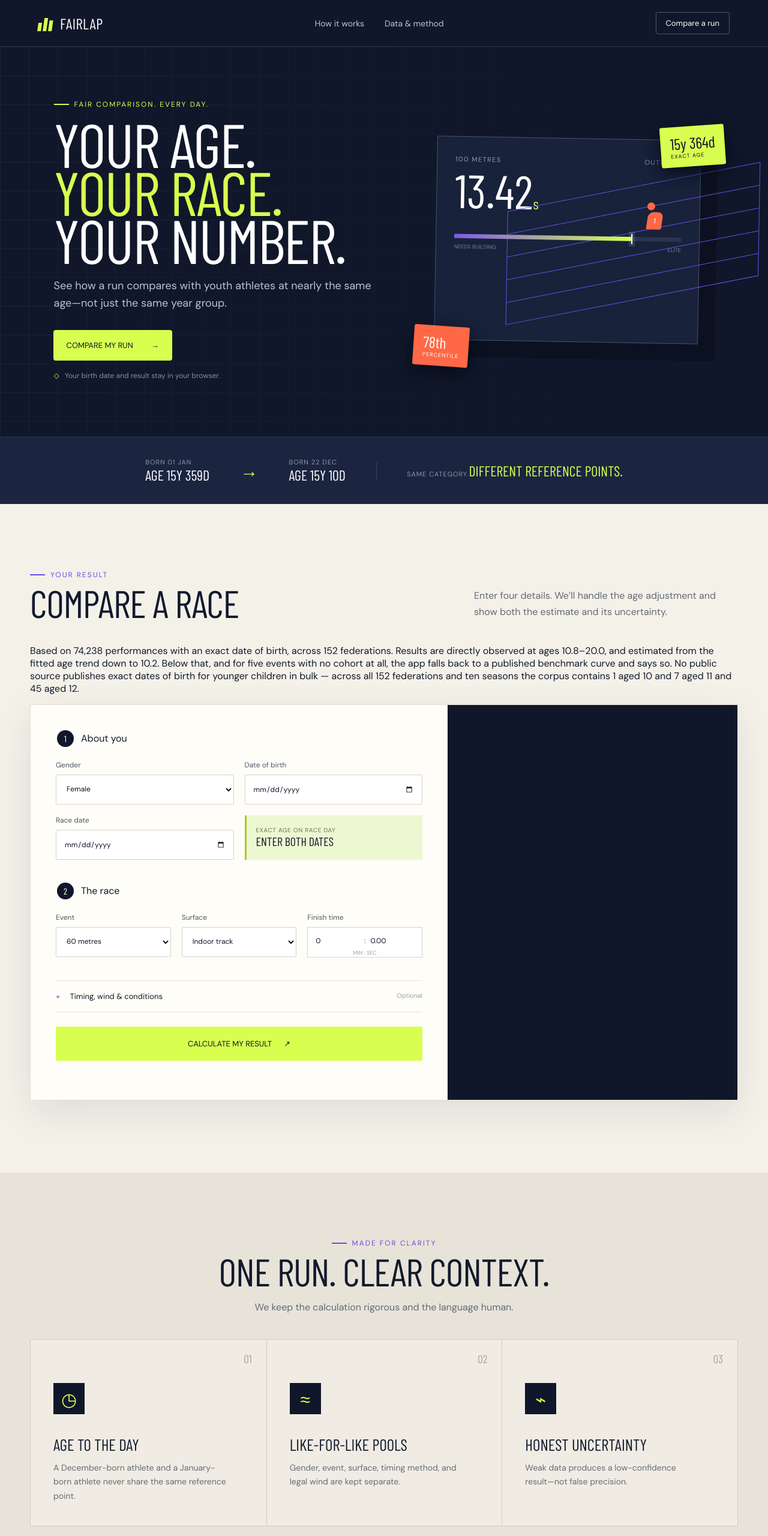
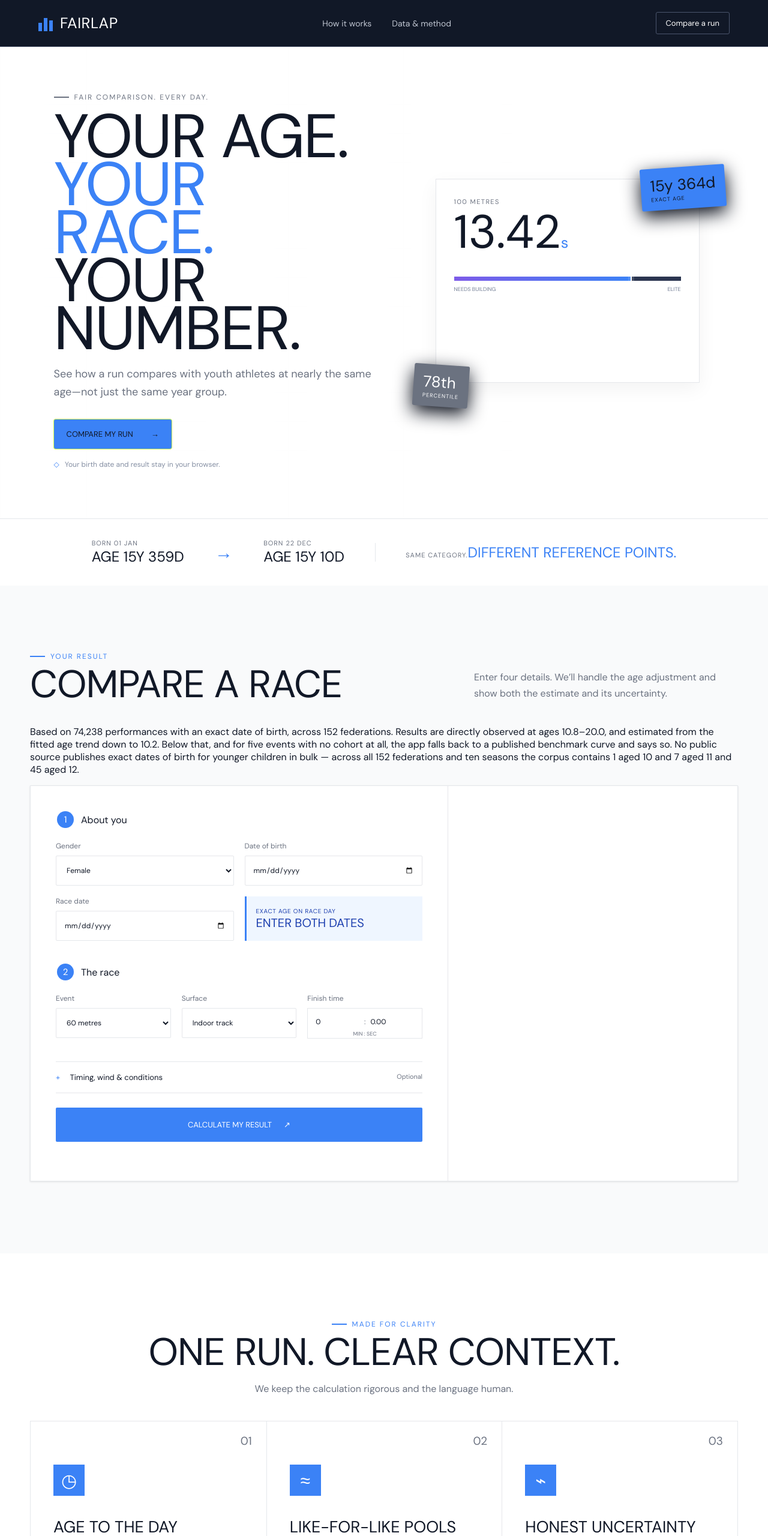
Before and after one commit to sivertba/youth-runner-rank, a website built with Vite: page index.html in a window 1280 px wide. Shown: the top 2560 px of the page at 60% size. Built offline with nearby package versions, Linux system fonts and the light colour scheme.

Commit message:
Fairlap1

```diff
--- a/src/main.ts
+++ b/src/main.ts
@@ -81,8 +81,10 @@ function formatTime(seconds: number): string {
 }
 
 function formatPace(secondsPerKm: number): string {
-  const rounded = Math.round(secondsPerKm)
-  return `${Math.floor(rounded / 60)}:${String(rounded % 60).padStart(2, '0')} /km`
+  const safe = Math.max(0, secondsPerKm)
+  const minutes = Math.floor(safe / 60)
+  const remaining = Math.round((safe - minutes * 60) * 100) / 100
+  return `${minutes}:${remaining.toFixed(2).padStart(5, '0')} /km`
 }
 
 function resultLabel(percentile: number): string {
--- a/src/style.css
+++ b/src/style.css
@@ -1,18 +1,18 @@
 :root {
   font-family: 'DM Sans', system-ui, sans-serif;
-  color: #111a2d;
-  background: #f4f1e9;
+  color: #111827;
+  background: #f9fafb;
   font-synthesis: none;
   text-rendering: optimizeLegibility;
-  --navy: #10172a;
-  --navy-2: #19233c;
-  --lime: #d8ff4f;
-  --orange: #ff6846;
-  --cream: #f4f1e9;
-  --paper: #fffdf7;
-  --muted: #626a79;
-  --line: #d9d5ca;
-  --display: 'Barlow Condensed', Impact, sans-serif;
+  --navy: #111827;
+  --navy-2: #1f2937;
+  --lime: #3b82f6;
+  --orange: #6b7280;
+  --cream: #f9fafb;
+  --paper: #ffffff;
+  --muted: #6b7280;
+  --line: #e5e7eb;
+  --display: 'DM Sans', system-ui, sans-serif;
 }
 
 * { box-sizing: border-box; }
@@ -25,7 +25,7 @@ a { color: inherit; }
 
 .site-header { height: 78px; padding: 0 clamp(24px, 5vw, 80px); display: flex; align-items: center; justify-content: space-between; background: var(--navy); color: white; border-bottom: 1px solid #2b344c; }
 .brand { display: inline-flex; align-items: center; gap: 10px; text-decoration: none; font-family: var(--display); font-size: 25px; font-weight: 800; letter-spacing: .5px; text-transform: uppercase; }
-.brand-mark { width: 26px; height: 27px; display: flex; align-items: flex-end; gap: 3px; transform: skew(-8deg); }
+.brand-mark { width: 26px; height: 27px; display: flex; align-items: flex-end; gap: 3px; }
 .brand-mark span { display: block; width: 6px; background: var(--lime); }
 .brand-mark span:nth-child(1) { height: 14px; }
 .brand-mark span:nth-child(2) { height: 22px; }
@@ -35,30 +35,27 @@ a { color: inherit; }
 .site-header nav a:hover { color: white; }
 .header-cta { border: 1px solid #4b556c; border-radius: 3px; padding: 9px 16px; font-size: 13px; text-decoration: none; font-weight: 700; }
 
-.hero { min-height: 650px; padding: 76px clamp(24px, 7vw, 110px) 82px; display: grid; grid-template-columns: minmax(0, 1.05fr) minmax(380px, .95fr); gap: 70px; align-items: center; position: relative; overflow: hidden; color: white; background: var(--navy); }
-.hero-grid { position: absolute; inset: 0; opacity: .045; background-image: linear-gradient(#fff 1px, transparent 1px), linear-gradient(90deg, #fff 1px, transparent 1px); background-size: 48px 48px; mask-image: linear-gradient(90deg, #000, transparent 80%); }
+.hero { min-height: 650px; padding: 76px clamp(24px, 7vw, 110px) 82px; display: grid; grid-template-columns: minmax(0, 1.05fr) minmax(380px, .95fr); gap: 70px; align-items: center; position: relative; overflow: hidden; color: var(--navy); background: var(--paper); }
+.hero-grid { position: absolute; inset: 0; opacity: .02; background-image: linear-gradient(var(--line) 1px, transparent 1px), linear-gradient(90deg, var(--line) 1px, transparent 1px); background-size: 48px 48px; mask-image: linear-gradient(90deg, #000, transparent 80%); }
 .hero-copy, .hero-visual { position: relative; z-index: 1; }
-.eyebrow { display: flex; align-items: center; gap: 9px; color: var(--lime); text-transform: uppercase; font-size: 12px; font-weight: 700; letter-spacing: 2px; }
+.eyebrow { display: flex; align-items: center; gap: 9px; color: var(--muted); text-transform: uppercase; font-size: 12px; font-weight: 700; letter-spacing: 2px; }
 .eyebrow span { width: 25px; height: 2px; background: currentColor; }
-.eyebrow.dark { color: #6b4aeb; }
-.hero h1 { margin: 18px 0 22px; font-family: var(--display); font-size: clamp(70px, 8vw, 118px); line-height: .78; letter-spacing: -2px; text-transform: uppercase; }
+.eyebrow.dark { color: var(--lime); }
+.hero h1 { margin: 18px 0 22px; font-family: var(--display); font-size: clamp(70px, 8vw, 118px); line-height: .78; letter-spacing: -2px; text-transform: uppercase; color: var(--navy); }
 .hero h1 em { color: var(--lime); font-style: italic; }
-.hero-lead { max-width: 560px; margin: 0 0 30px; color: #bbc2cf; font-size: 18px; line-height: 1.65; }
+.hero-lead { max-width: 560px; margin: 0 0 30px; color: var(--muted); font-size: 18px; line-height: 1.65; }
 .primary-button { display: inline-flex; gap: 30px; align-items: center; padding: 16px 21px; color: var(--navy); background: var(--lime); text-decoration: none; text-transform: uppercase; font-weight: 800; font-size: 13px; border-radius: 3px; box-shadow: 0 0 0 1px #d8ff4f; transition: transform .2s, box-shadow .2s; }
 .primary-button:hover { transform: translateY(-2px); box-shadow: 0 7px 0 rgba(216,255,79,.16); }
 .privacy-note { margin-top: 18px; color: #858fa3; font-size: 12px; }
 .privacy-note span { color: var(--lime); margin-right: 6px; }
 
 .hero-visual { min-height: 430px; display: flex; align-items: center; justify-content: center; }
-.track-card { position: relative; width: min(100%, 440px); height: 340px; padding: 30px; border: 1px solid #475168; background: #18223a; box-shadow: 28px 28px 0 #0b1120; transform: rotate(1deg); }
-.track-card-top { display: flex; justify-content: space-between; color: #919caf; font-size: 11px; text-transform: uppercase; letter-spacing: 1.4px; }
-.track-card-time { margin-top: 5px; font-family: var(--display); font-size: 78px; line-height: 1; font-weight: 700; }
+.track-card { position: relative; width: min(100%, 440px); height: 340px; padding: 30px; border: 1px solid var(--line); background: var(--paper); box-shadow: 0 10px 30px rgba(0,0,0,0.05); transform: none; }
+.track-card-top { display: flex; justify-content: space-between; color: var(--muted); font-size: 11px; text-transform: uppercase; letter-spacing: 1.4px; }
+.track-card-time { margin-top: 5px; font-family: var(--display); font-size: 78px; line-height: 1; font-weight: 700; color: var(--navy); }
 .track-card-time small { color: var(--lime); font-size: 25px; }
-.track-lines { position: absolute; right: -100px; top: 78px; width: 420px; height: 190px; border: 1px solid #6a4fe3; transform: skewY(-12deg); }
-.track-lines i { display: block; height: 1px; margin-top: 37px; background: #6a4fe3; }
-.runner { position: absolute; right: 61px; top: 104px; width: 26px; height: 44px; }
-.runner span { display: block; width: 13px; height: 13px; border-radius: 50%; background: var(--orange); }
-.runner b { display: grid; place-items: center; width: 25px; height: 29px; margin-top: 3px; border-radius: 9px 9px 3px 3px; background: var(--orange); color: white; font-size: 12px; transform: skew(-8deg); }
+.track-lines { display: none; }
+.runner { display: none; }
 .mini-gauge { position: relative; height: 7px; margin-top: 35px; background: #2b3550; }
 .mini-gauge i { position: absolute; inset: 0 auto 0 0; background: linear-gradient(90deg, #7d5be8, var(--lime)); }
 .mini-gauge b { position: absolute; top: -5px; width: 2px; height: 17px; background: white; box-shadow: 0 0 0 4px rgba(255,255,255,.12); }
@@ -69,48 +66,48 @@ a { color: inherit; }
 .pill-one { top: 25px; right: -18px; color: var(--navy); background: var(--lime); }
 .pill-two { bottom: 5px; left: -12px; color: white; background: var(--orange); transform: rotate(4deg); }
 
-.age-proof { min-height: 112px; display: flex; align-items: center; justify-content: center; gap: clamp(20px, 4vw, 62px); padding: 22px 40px; color: white; background: #1b2540; border-top: 1px solid #2e3850; }
+.age-proof { min-height: 112px; display: flex; align-items: center; justify-content: center; gap: clamp(20px, 4vw, 62px); padding: 22px 40px; color: var(--navy); background: var(--paper); border-top: 1px solid var(--line); }
 .age-proof > div:not(.age-proof-message) { display: flex; flex-direction: column; }
-.age-proof span { color: #8e98ab; font-size: 11px; text-transform: uppercase; letter-spacing: 1px; }
-.age-proof strong { font-family: var(--display); font-size: 24px; text-transform: uppercase; }
+.age-proof span { color: var(--muted); font-size: 11px; text-transform: uppercase; letter-spacing: 1px; }
+.age-proof strong { font-family: var(--display); font-size: 24px; text-transform: uppercase; color: var(--navy); }
 .age-arrow { color: var(--lime); font-size: 30px; }
-.age-proof-message { padding-left: 50px; border-left: 1px solid #3b455c; }
+.age-proof-message { padding-left: 50px; border-left: 1px solid var(--line); }
 .age-proof-message strong { color: var(--lime); }
 
 .calculator-section { max-width: 1240px; margin: 0 auto; padding: 110px 30px 120px; }
 .section-intro { display: flex; justify-content: space-between; align-items: end; margin-bottom: 40px; gap: 30px; }
 .section-intro h2, .method-section h2 { margin: 10px 0 0; font-family: var(--display); font-size: clamp(45px, 5vw, 68px); line-height: .9; text-transform: uppercase; letter-spacing: -1px; }
 .section-intro > p { max-width: 440px; margin: 0; color: var(--muted); line-height: 1.7; }
-.calculator-card { display: grid; grid-template-columns: 1.18fr .82fr; min-height: 660px; background: var(--paper); box-shadow: 0 20px 60px rgba(16,23,42,.09); border: 1px solid #e5e0d5; }
+.calculator-card { display: grid; grid-template-columns: 1.18fr .82fr; min-height: 660px; background: var(--paper); box-shadow: 0 1px 3px rgba(0,0,0,0.1); border: 1px solid var(--line); }
 form { padding: 42px; }
 fieldset { border: 0; margin: 0 0 38px; padding: 0; }
-legend { display: flex; align-items: center; gap: 12px; width: 100%; margin-bottom: 22px; font-weight: 700; }
-legend span { display: grid; place-items: center; width: 28px; height: 28px; border-radius: 50%; color: white; background: var(--navy); font-family: var(--display); font-size: 15px; }
+legend { display: flex; align-items: center; gap: 12px; width: 100%; margin-bottom: 22px; font-weight: 700; color: var(--navy); }
+legend span { display: grid; place-items: center; width: 28px; height: 28px; border-radius: 50%; color: white; background: var(--lime); font-family: var(--display); font-size: 15px; }
 .field-grid { display: grid; gap: 18px; }
 .field-grid.two { grid-template-columns: repeat(2, 1fr); }
 .field-grid.three { grid-template-columns: repeat(3, 1fr); }
-label { display: flex; flex-direction: column; gap: 8px; color: #505869; font-size: 12px; font-weight: 600; }
-label > span { margin-left: 4px; color: #9a9faa; font-weight: 400; }
-input, select { width: 100%; min-height: 50px; border: 1px solid #d7d3ca; border-radius: 2px; padding: 0 13px; color: var(--navy); background: white; outline: none; }
-input:focus, select:focus { border-color: #6a4fe3; box-shadow: 0 0 0 3px rgba(106,79,227,.12); }
-.age-display { display: flex; flex-direction: column; justify-content: center; padding: 8px 16px; background: #edf7d1; border-left: 3px solid #a6cc24; }
-.age-display span { color: #6b7459; font-size: 10px; text-transform: uppercase; letter-spacing: .7px; }
-.age-display strong { font-family: var(--display); font-size: 20px; text-transform: uppercase; }
-.time-inputs { min-height: 50px; display: grid; grid-template-columns: 1fr auto 1fr; align-items: center; gap: 5px; border: 1px solid #d7d3ca; background: white; padding: 0 10px; }
+label { display: flex; flex-direction: column; gap: 8px; color: var(--muted); font-size: 12px; font-weight: 600; }
+label > span { margin-left: 4px; color: var(--muted); font-weight: 400; }
+input, select { width: 100%; min-height: 50px; border: 1px solid var(--line); border-radius: 2px; padding: 0 13px; color: var(--navy); background: white; outline: none; }
+input:focus, select:focus { border-color: var(--lime); box-shadow: 0 0 0 3px rgba(59,130,246,0.12); }
+.age-display { display: flex; flex-direction: column; justify-content: center; padding: 8px 16px; background: #eff6ff; border-left: 3px solid var(--lime); }
+.age-display span { color: #1e40af; font-size: 10px; text-transform: uppercase; letter-spacing: .7px; }
+.age-display strong { font-family: var(--display); font-size: 20px; text-transform: uppercase; color: #1e40af; }
+.time-inputs { min-height: 50px; display: grid; grid-template-columns: 1fr auto 1fr; align-items: center; gap: 5px; border: 1px solid var(--line); background: white; padding: 0 10px; }
 .time-inputs input { min-height: 44px; border: 0; padding: 0 3px; box-shadow: none; }
-.time-inputs span { grid-column: 1 / -1; margin-top: -14px; text-align: center; color: #9a9faa; font-size: 9px; text-transform: uppercase; }
-.conditions { border-top: 1px solid #e6e2d9; border-bottom: 1px solid #e6e2d9; padding: 17px 0; margin-bottom: 24px; }
-.conditions summary { display: flex; justify-content: space-between; cursor: pointer; font-size: 13px; font-weight: 700; }
-.conditions summary b { display: inline-block; width: 20px; color: #6a4fe3; }
-.conditions small { color: #999eaa; }
+.time-inputs span { grid-column: 1 / -1; margin-top: -14px; text-align: center; color: var(--muted); font-size: 9px; text-transform: uppercase; }
+.conditions { border-top: 1px solid var(--line); border-bottom: 1px solid var(--line); padding: 17px 0; margin-bottom: 24px; }
+.conditions summary { display: flex; justify-content: space-between; cursor: pointer; font-size: 13px; font-weight: 700; color: var(--navy); }
+.conditions summary b { display: inline-block; width: 20px; color: var(--lime); }
+.conditions small { color: var(--muted); }
 .conditions .field-grid { margin-top: 22px; }
-.conditions-note { align-self: end; color: #818795; font-size: 11px; line-height: 1.5; }
-.submit-button { width: 100%; min-height: 57px; display: flex; justify-content: center; align-items: center; gap: 20px; border: 0; border-radius: 2px; color: var(--navy); background: var(--lime); font-weight: 800; text-transform: uppercase; font-size: 13px; cursor: pointer; transition: background .15s; }
-.submit-button:hover { background: #c9f238; }
-.submit-button:disabled { background: #d8d8d8; color: #888; cursor: not-allowed; }
+.conditions-note { align-self: end; color: var(--muted); font-size: 11px; line-height: 1.5; }
+.submit-button { width: 100%; min-height: 57px; display: flex; justify-content: center; align-items: center; gap: 20px; border: 0; border-radius: 2px; color: white; background: var(--lime); font-weight: 800; text-transform: uppercase; font-size: 13px; cursor: pointer; transition: background .15s; }
+.submit-button:hover { background: #2563eb; }
+.submit-button:disabled { background: #d1d5db; color: #9ca3af; cursor: not-allowed; }
 form.dirty .submit-button { background: var(--orange); color: white; }
-form.dirty .submit-button:hover { background: #e85538; }
-.form-error { margin-bottom: 16px; padding: 12px 14px; color: #8a2518; background: #ffe6e1; font-size: 13px; }
+form.dirty .submit-button:hover { background: #4b5563; }
+.form-error { margin-bottom: 16px; padding: 12px 14px; color: #b91c1c; background: #fee2e2; font-size: 13px; }
 
 .result-header { display: flex; justify-content: space-between; align-items: center; margin-bottom: 16px; }
 .copy-button { min-height: 36px; padding: 0 16px; border: 1px solid #3a4560; border-radius: 2px; color: var(--lime); background: transparent; font-weight: 700; font-size: 11px; text-transform: uppercase; cursor: pointer; transition: background .15s, color .15s; }
@@ -120,54 +117,54 @@ form.dirty .submit-button:hover { background: #e85538; }
 .toast { position: fixed; bottom: 24px; right: 24px; z-index: 100; padding: 12px 20px; border-radius: 2px; background: var(--navy); color: white; font-size: 13px; font-weight: 600; box-shadow: 0 10px 30px rgba(16,23,42,.3); transform: translateY(100px); opacity: 0; transition: transform .25s, opacity .25s; }
 .toast.show { transform: translateY(0); opacity: 1; }
 
-.result-panel { padding: 48px 40px; color: white; background: var(--navy); }
+.result-panel { padding: 48px 40px; color: var(--navy); background: var(--paper); border-left: 1px solid var(--line); }
 .result-kicker { color: var(--lime); font-size: 11px; font-weight: 700; letter-spacing: 1.8px; text-transform: uppercase; }
 .result-rank { display: flex; align-items: end; gap: 13px; margin: 22px 0 2px; }
-.result-rank strong { font-family: var(--display); font-size: clamp(95px, 11vw, 150px); line-height: .8; color: white; }
+.result-rank strong { font-family: var(--display); font-size: clamp(95px, 11vw, 150px); line-height: .8; color: var(--navy); }
 .result-rank sup { color: var(--lime); font-size: 24px; }
-.result-rank span { margin-bottom: 8px; color: #9da6b8; text-transform: uppercase; font-size: 12px; }
-.result-summary { color: #aeb6c5; font-size: 14px; line-height: 1.6; }
-.result-summary strong { color: white; }
+.result-rank span { margin-bottom: 8px; color: var(--muted); text-transform: uppercase; font-size: 12px; }
+.result-summary { color: var(--muted); font-size: 14px; line-height: 1.6; }
+.result-summary strong { color: var(--navy); }
 .result-gauge { margin-top: 30px; }
-.gauge-track { position: relative; height: 9px; background: linear-gradient(90deg, #493783, #795ae4, var(--lime)); }
-.gauge-track b { position: absolute; top: -6px; width: 3px; height: 21px; background: white; box-shadow: 0 0 0 4px rgba(255,255,255,.1); }
-.result-gauge > div:last-child { display: flex; justify-content: space-between; margin-top: 9px; color: #78839a; font-size: 9px; text-transform: uppercase; }
+.gauge-track { position: relative; height: 9px; background: var(--line); }
+.gauge-track b { position: absolute; top: -6px; width: 3px; height: 21px; background: var(--lime); box-shadow: 0 0 0 4px rgba(59,130,246,0.1); }
+.result-gauge > div:last-child { display: flex; justify-content: space-between; margin-top: 9px; color: var(--muted); font-size: 9px; text-transform: uppercase; }
 .result-band { display: flex; justify-content: space-between; margin: 28px 0 22px; font-size: 12px; font-weight: 700; }
 .result-band span:first-child { color: var(--lime); }
-.confidence-low { color: #ffb15c; }
-.confidence-moderate { color: #ffd36d; }
+.confidence-low { color: #d97706; }
+.confidence-moderate { color: #b45309; }
 .confidence-high { color: var(--lime); }
-.result-times { display: grid; grid-template-columns: repeat(3, 1fr); border-top: 1px solid #303a50; border-bottom: 1px solid #303a50; }
+.result-times { display: grid; grid-template-columns: repeat(3, 1fr); border-top: 1px solid var(--line); border-bottom: 1px solid var(--line); }
 .result-times div { padding: 20px 10px 20px 0; display: flex; flex-direction: column; gap: 5px; }
-.result-times div + div { padding-left: 16px; border-left: 1px solid #303a50; }
-.result-times span { color: #818ca0; font-size: 9px; text-transform: uppercase; }
-.result-times strong { font-family: var(--display); font-size: 22px; }
-.result-context { display: flex; flex-direction: column; gap: 5px; margin-top: 20px; color: #8c96aa; font-size: 11px; }
-.result-context strong { color: white; font-size: 13px; }
-.result-warning { display: flex; gap: 9px; margin-top: 26px; padding: 12px; color: #adb5c4; background: #1b2540; font-size: 10px; line-height: 1.5; }
-.result-warning b { color: #ffb15c; }
+.result-times div + div { padding-left: 16px; border-left: 1px solid var(--line); }
+.result-times span { color: var(--muted); font-size: 9px; text-transform: uppercase; }
+.result-times strong { font-family: var(--display); font-size: 22px; color: var(--navy); }
+.result-context { display: flex; flex-direction: column; gap: 5px; margin-top: 20px; color: var(--muted); font-size: 11px; }
+.result-context strong { color: var(--navy); font-size: 13px; }
+.result-warning { display: flex; gap: 9px; margin-top: 26px; padding: 12px; color: var(--muted); background: #f3f4f6; font-size: 10px; line-height: 1.5; }
+.result-warning b { color: #d97706; }
 
-.how-section { padding: 110px 30px; background: #e8e3d8; }
+.how-section { padding: 110px 30px; background: var(--paper); }
 .how-section > * { max-width: 1180px; margin-left: auto; margin-right: auto; }
 .section-intro.centered { display: block; text-align: center; }
 .section-intro.centered .eyebrow { justify-content: center; }
 .section-intro.centered > p { max-width: 500px; margin: 18px auto 0; color: var(--muted); }
-.feature-grid { display: grid; grid-template-columns: repeat(3, 1fr); border: 1px solid #d2ccc0; }
-.feature-grid article { position: relative; min-height: 300px; padding: 38px; background: rgba(255,253,247,.35); }
-.feature-grid article + article { border-left: 1px solid #d2ccc0; }
-.feature-grid article > span { position: absolute; right: 24px; top: 20px; color: #aaa399; font-family: var(--display); font-size: 19px; }
-.feature-icon { display: grid; place-items: center; width: 52px; height: 52px; margin: 34px 0; color: var(--lime); background: var(--navy); font-family: var(--display); font-size: 30px; }
-.feature-grid h3 { margin: 0 0 12px; font-family: var(--display); font-size: 27px; text-transform: uppercase; }
-.feature-grid p { max-width: 290px; margin: 0; color: #676b72; line-height: 1.65; font-size: 14px; }
+.feature-grid { display: grid; grid-template-columns: repeat(3, 1fr); border: 1px solid var(--line); }
+.feature-grid article { position: relative; min-height: 300px; padding: 38px; background: var(--paper); }
+.feature-grid article + article { border-left: 1px solid var(--line); }
+.feature-grid article > span { position: absolute; right: 24px; top: 20px; color: var(--muted); font-family: var(--display); font-size: 19px; }
+.feature-icon { display: grid; place-items: center; width: 52px; height: 52px; margin: 34px 0; color: white; background: var(--lime); font-family: var(--display); font-size: 30px; }
+.feature-grid h3 { margin: 0 0 12px; font-family: var(--display); font-size: 27px; text-transform: uppercase; color: var(--navy); }
+.feature-grid p { max-width: 290px; margin: 0; color: var(--muted); line-height: 1.65; font-size: 14px; }
 
-.method-section { display: grid; grid-template-columns: 1fr 1fr; gap: 100px; padding: 110px max(30px, calc((100vw - 1120px) / 2)); color: white; background: #171f35; }
-.method-copy { color: #aeb5c3; line-height: 1.75; }
+.method-section { display: grid; grid-template-columns: 1fr 1fr; gap: 100px; padding: 110px max(30px, calc((100vw - 1120px) / 2)); color: var(--navy); background: var(--paper); }
+.method-copy { color: var(--muted); line-height: 1.75; }
 .method-copy p { margin-top: 0; }
-.method-copy details { margin-top: 25px; border-top: 1px solid #364057; padding-top: 18px; }
+.method-copy details { margin-top: 25px; border-top: 1px solid var(--line); padding-top: 18px; }
 .method-copy summary { cursor: pointer; color: var(--lime); font-weight: 700; }
 .method-copy details p { margin-top: 14px; font-size: 12px; }
-footer { min-height: 160px; display: flex; align-items: center; justify-content: space-between; gap: 25px; padding: 35px clamp(25px, 6vw, 90px); color: #7f899d; background: #0c1222; font-size: 12px; }
-.footer-brand { color: white; flex: 0 0 auto; }
+footer { min-height: 160px; display: flex; align-items: center; justify-content: space-between; gap: 25px; padding: 35px clamp(25px, 6vw, 90px); color: var(--muted); background: #f3f4f6; font-size: 12px; }
+.footer-brand { color: var(--navy); flex: 0 0 auto; }
 
 @media (max-width: 980px) {
   .site-header nav { display: none; }
```
